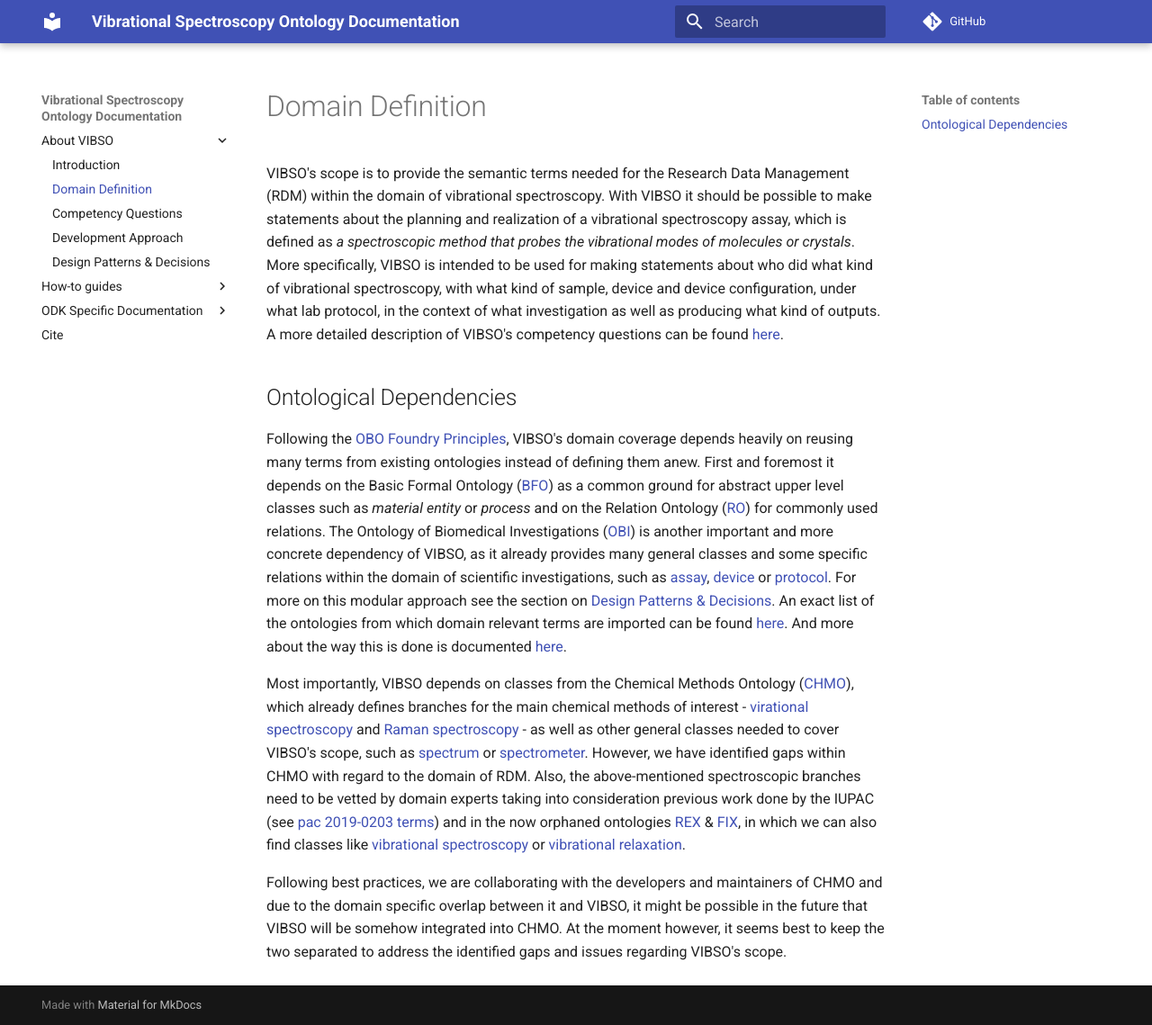
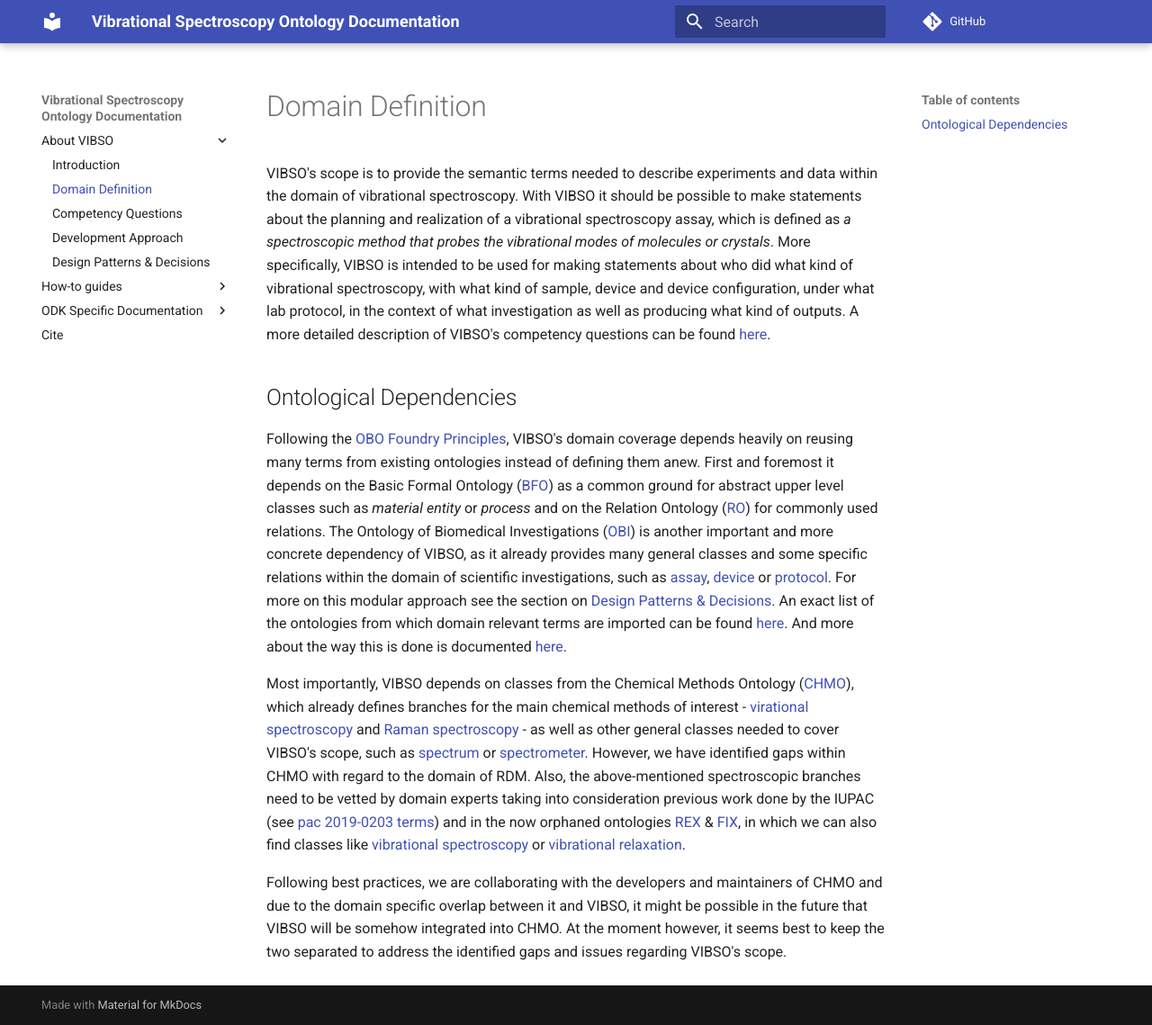
Before and after one commit to NFDI4Chem/VibrationalSpectroscopyOntology, an MkDocs documentation site: the page built from docs/domain_definition.md, in a window 1280 px wide and 1139 px high. Shown: the whole window at 90% size. Built offline with MkDocs 1.6.1 and Material for MkDocs 9.7.7, drawn with Linux system fonts in a browser that asks for light colours; comment, search, counter and statistics services are not loaded.

Commit message:
Update domain_definition.md

```diff
--- a/docs/domain_definition.md
+++ b/docs/domain_definition.md
@@ -1,5 +1,5 @@
 # Domain Definition
-VIBSO's scope is to provide the semantic terms needed for the Research Data Management (RDM) within the domain of vibrational spectroscopy. With VIBSO it should be possible to make statements about the planning and realization of a vibrational spectroscopy assay, which is defined as _a spectroscopic method that probes the vibrational modes of molecules or crystals_. More specifically, VIBSO is intended to be used for making statements about who did what kind of vibrational spectroscopy, with what kind of sample, device and device configuration, under what lab protocol, in the context of what investigation as well as producing what kind of outputs. A more detailed description of VIBSO's competency questions can be found [here](competency_questions.md).
+VIBSO's scope is to provide the semantic terms needed to describe experiments and data  within the domain of vibrational spectroscopy. With VIBSO it should be possible to make statements about the planning and realization of a vibrational spectroscopy assay, which is defined as _a spectroscopic method that probes the vibrational modes of molecules or crystals_. More specifically, VIBSO is intended to be used for making statements about who did what kind of vibrational spectroscopy, with what kind of sample, device and device configuration, under what lab protocol, in the context of what investigation as well as producing what kind of outputs. A more detailed description of VIBSO's competency questions can be found [here](competency_questions.md).
 
 ## Ontological Dependencies
 Following the [OBO Foundry Principles](https://obofoundry.org/principles/fp-000-summary.html), VIBSO's domain coverage depends heavily on reusing many terms from existing ontologies instead of defining them anew. First and foremost it depends on the Basic Formal Ontology ([BFO](https://basic-formal-ontology.org/)) as a common ground for abstract upper level classes such as _material entity_ or _process_ and on the Relation Ontology ([RO](https://oborel.github.io/)) for commonly used relations. The Ontology of Biomedical Investigations ([OBI](https://obi-ontology.ontodev.com/)) is another important and more concrete dependency of VIBSO, as it already provides many general classes and some specific relations within the domain of scientific investigations, such as [assay](https://terminology.nfdi4chem.de/ts/ontologies/obi/terms?iri=http%253A%252F%252Fpurl.obolibrary.org%252Fobo%252FOBI_000007), [device](https://terminology.nfdi4chem.de/ts/ontologies/obi/terms?iri=http%3A%2F%2Fpurl.obolibrary.org%2Fobo%2FOBI_0000968) or [protocol](https://terminology.nfdi4chem.de/ts/ontologies/obi/terms?iri=http%3A%2F%2Fpurl.obolibrary.org%2Fobo%2FOBI_0000272). For more on this modular approach see the section on [Design Patterns & Decisions](design_patterns.md).
```
